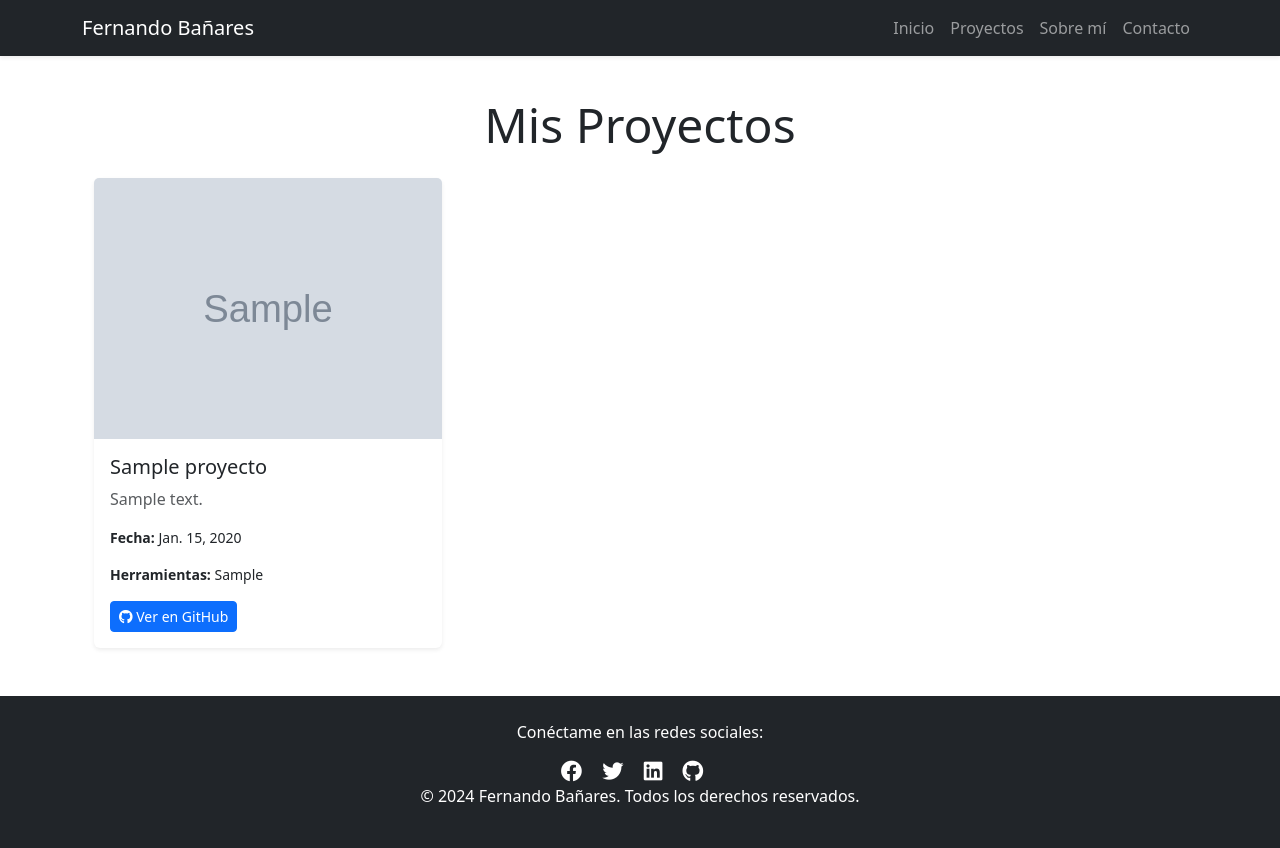
After one commit to fernandobanares/portafolio1, a Django app: page /proyectos/ in a window 1280 px wide. The commit adds this page. Run offline with Django 5.2, Linux system fonts and the light colour scheme; tables that the repository leaves empty hold one stand-in row (values such as "Sample post"); grey boxes marked "Sample" are stand-in pictures.

Commit message:
se agrega 1 proyecto

```diff
--- a/myapp/urls.py
+++ b/myapp/urls.py
@@ -4,4 +4,5 @@ from . import views
 urlpatterns = [
     path('', views.home, name='home'),
     path('sobre-mi/', views.sobre_mi, name='sobre_mi'),
+    path('proyectos/', views.lista_proyectos, name='proyectos'),
 ]
--- a/myapp/views.py
+++ b/myapp/views.py
@@ -7,3 +7,7 @@ def home(request):
 
 def sobre_mi(request):
     return render(request, 'sobre_mi.html')
+
+def lista_proyectos(request):
+    proyectos = Proyecto.objects.all()
+    return render(request, 'proyectos.html', {'proyectos': proyectos})
--- a/templates/base.html
+++ b/templates/base.html
@@ -27,7 +27,7 @@
                         <a class="nav-link" href="#">Inicio</a>
                     </li>
                     <li class="nav-item">
-                        <a class="nav-link" href="#">Proyectos</a>
+                        <a class="nav-link" href="{% url 'proyectos' %}">Proyectos</a>
                     </li>
                     <li class="nav-item">
                         <a class="nav-link" href="{% url 'sobre_mi' %}">Sobre mí</a>
--- /dev/null
+++ b/templates/proyectos.html
@@ -0,0 +1,29 @@
+{% extends 'base.html' %}
+
+{% block content %}
+<div class="container">
+    <h1 class="display-5 text-center mb-4">Mis Proyectos</h1>
+    <div class="row g-4">
+        {% for proyecto in proyectos %}
+        <div class="col-md-6 col-lg-4">
+            <div class="card shadow-sm border-0">
+                <img src="{{ proyecto.imagen_principal.url }}" class="card-img-top" alt="{{ proyecto.titulo }}">
+                <div class="card-body">
+                    <h5 class="card-title">{{ proyecto.titulo }}</h5>
+                    <p class="card-text text-muted">{{ proyecto.descripcion|truncatechars:100 }}</p>
+                    <p class="small"><strong>Fecha:</strong> {{ proyecto.fecha }}</p>
+                    <p class="small"><strong>Herramientas:</strong> {{ proyecto.herramientas }}</p>
+                    <a href="{{ proyecto.url_github }}" class="btn btn-primary btn-sm" target="_blank">
+                        <i class="fab fa-github"></i> Ver en GitHub
+                    </a>
+                </div>
+            </div>
+        </div>
+        {% empty %}
+        <div class="alert alert-warning text-center">
+            <i class="fas fa-exclamation-circle"></i> No hay proyectos disponibles en este momento.
+        </div>
+        {% endfor %}
+    </div>
+</div>
+{% endblock %}
```
Also changed, not shown: static/proyectos/inmobiliaria.jpg.jpg (added).
